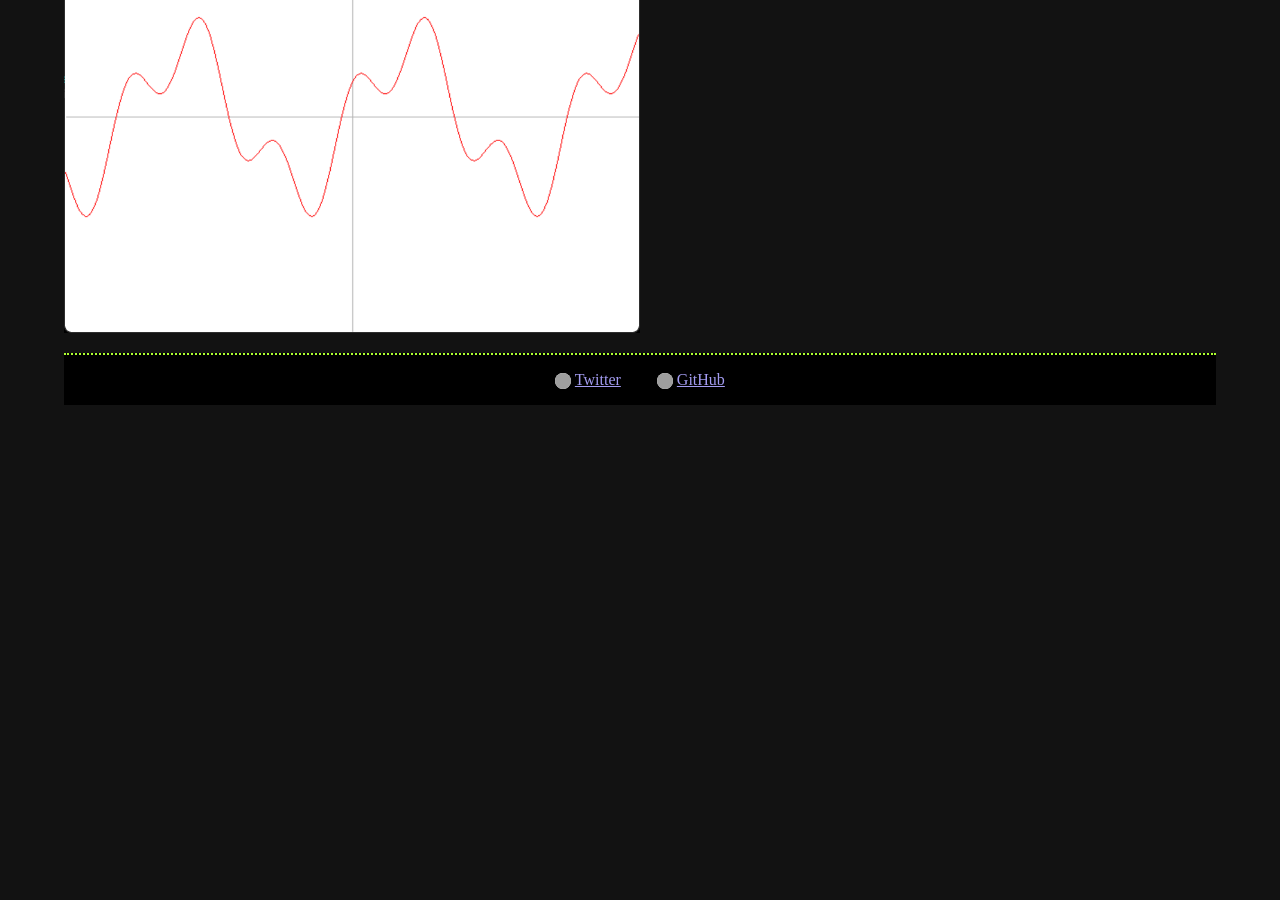
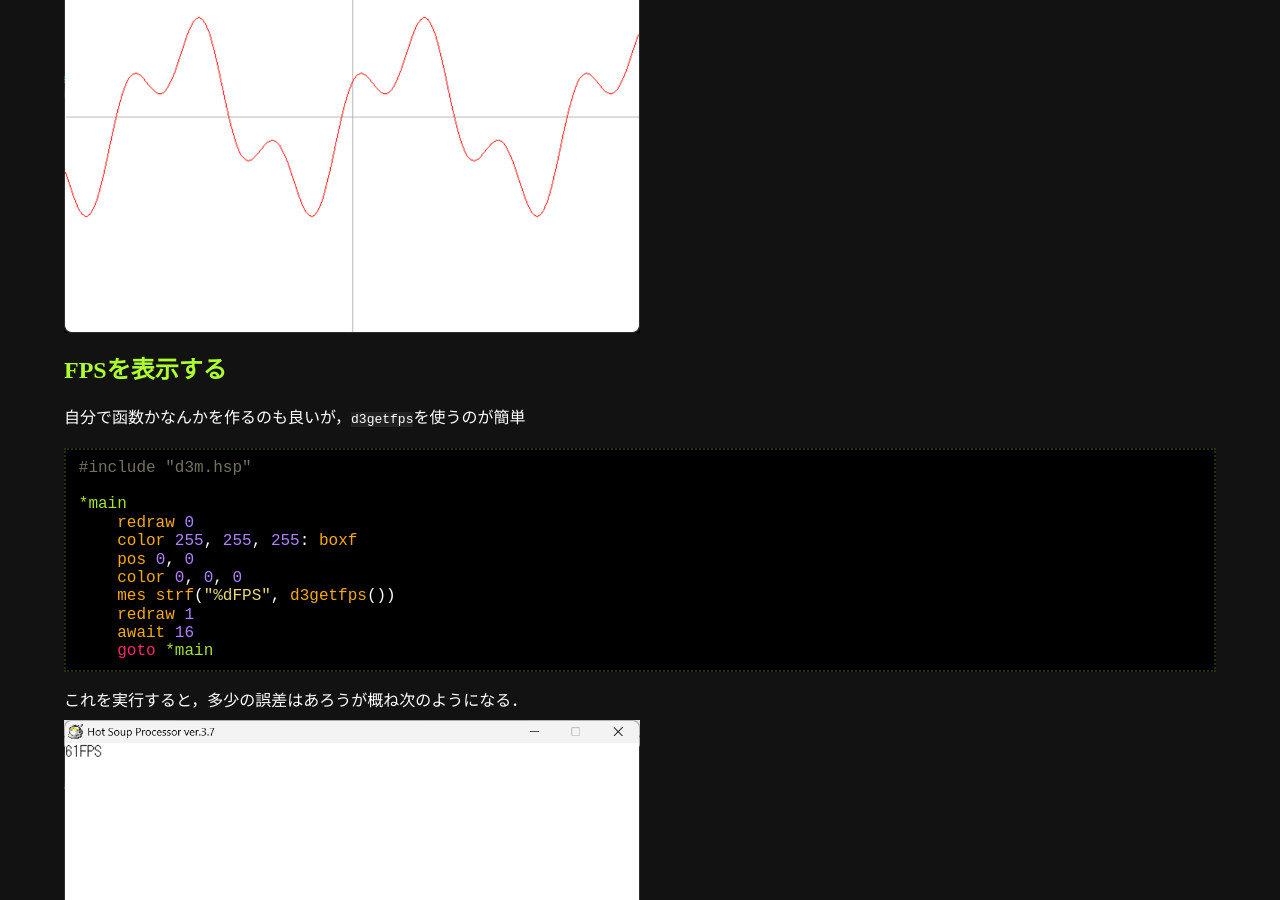
Before and after one commit to satoshin-des/SatoshinTechBlog, a Jekyll site: the page built from _posts/2026-11-02-hsp.html, in a window 1280 px wide and 900 px high, scrolled down 2054 px. Built offline with Jekyll 4.4.1, drawn with Linux system fonts in a browser that asks for light colours; before the commit the page ends 2459 px from its top, so only the background shows below that; grey boxes are pictures that could not be loaded.

Commit message:
Added theway to print fps in the article on HSP

```diff
--- a/_plugins/hsp.rb
+++ b/_plugins/hsp.rb
@@ -12,14 +12,15 @@ module Rouge
         rule %r/\s+/, Text
 
         rule %r/;.*$/, Comment::Single
-        rule %r/(#const)/, Comment::Preproc
+        rule %r/(#const|#include\s"([a-zA-Z0-9_.]+)")/, Comment::Preproc
 
-        rule %r/\b(repeat|loop|if|else|screen|double|strf|comres|pos|line|stop)\b/, Keyword
+        rule %r/\b(repeat|loop|if|else|screen|comres|stop|goto)\b/, Keyword
         rule %r/\b(cnt)\b/, Keyword::Pseudo
 
-        rule %r/\b(int)\b/, Keyword::Type
+        rule %r/\b(ddim)\b/, Keyword::Type
 
-        rule %r/\b(newcom|color|line)\b/, Name::Builtin
+        rule %r/\b(newcom|color|line|mes|pos|strf|d3getfps|redraw|double|await|boxf)\b/, Name::Builtin
+        rule %r/\*([a-zA-Z0-9_]+)/, Name::Class
 
         rule %r/\b\d+\b/, Num::Integer
 
--- a/_posts/2026-11-02-hsp.html
+++ b/_posts/2026-11-02-hsp.html
@@ -111,3 +111,31 @@ line x2, y2
 </p>
 
 <img src="{{'/images/ScreenShot6.png' | relative_url}}" width="50%" alt="コンパイル＋実行した結果" />
+
+<h2>FPSを表示する</h2>
+
+<p>
+    自分で函数かなんかを作るのも良いが，<code>d3getfps</code>を使うのが簡単
+</p>
+
+<div class="code-space">
+{% highlight hsp %}
+#include "d3m.hsp"
+
+*main
+    redraw 0
+    color 255, 255, 255: boxf
+    pos 0, 0
+    color 0, 0, 0
+    mes strf("%dFPS", d3getfps())
+    redraw 1
+    await 16
+    goto *main
+{% endhighlight %}
+</div>
+
+<p>
+    これを実行すると，多少の誤差はあろうが概ね次のようになる．
+</p>
+
+<img src="{{'/images/ScreenShot7.png' | relative_url}}" width="50%" alt="コンパイル＋実行した結果" />
```
Also changed, not shown: images/ScreenShot7.png (added).
